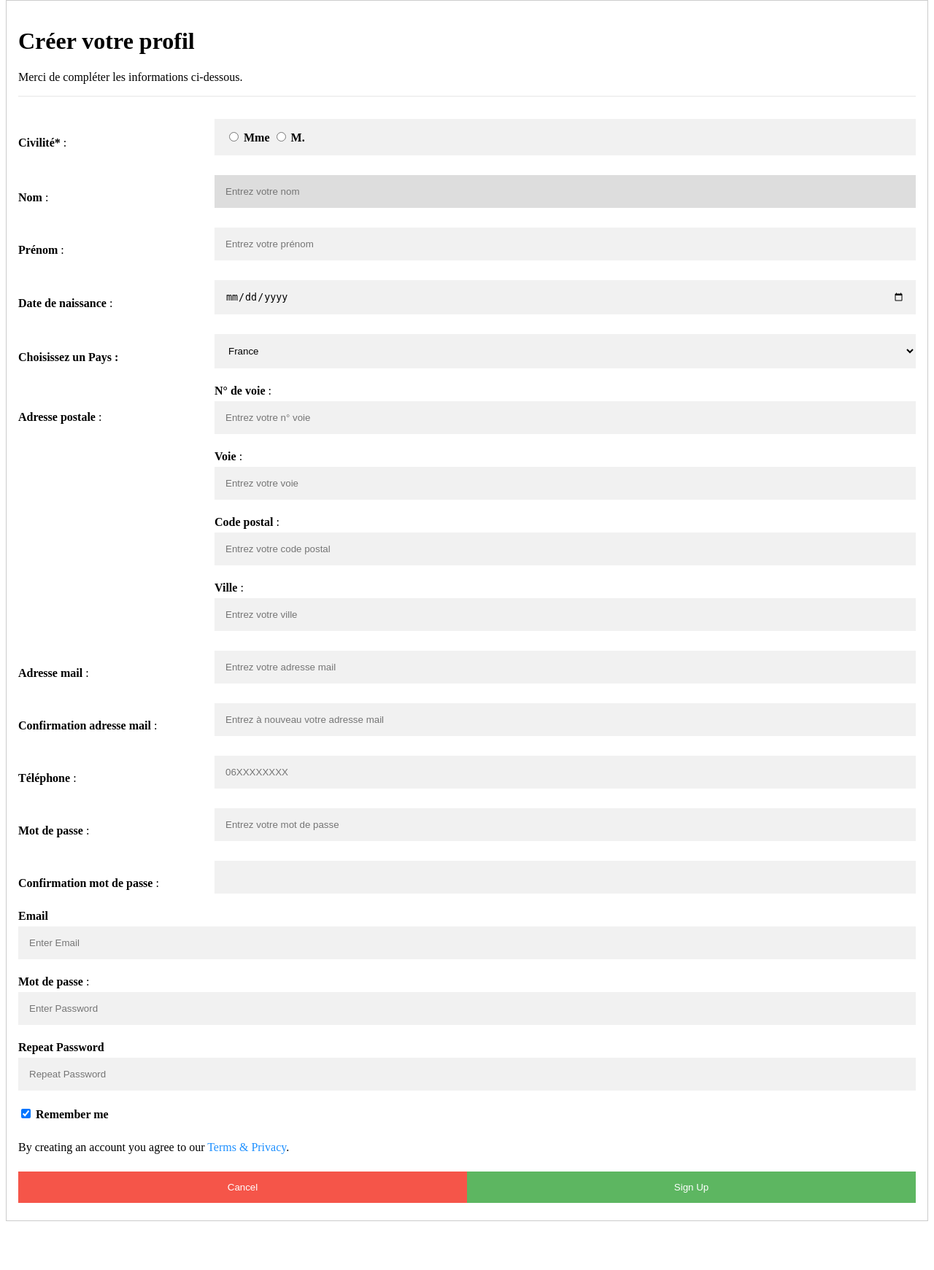
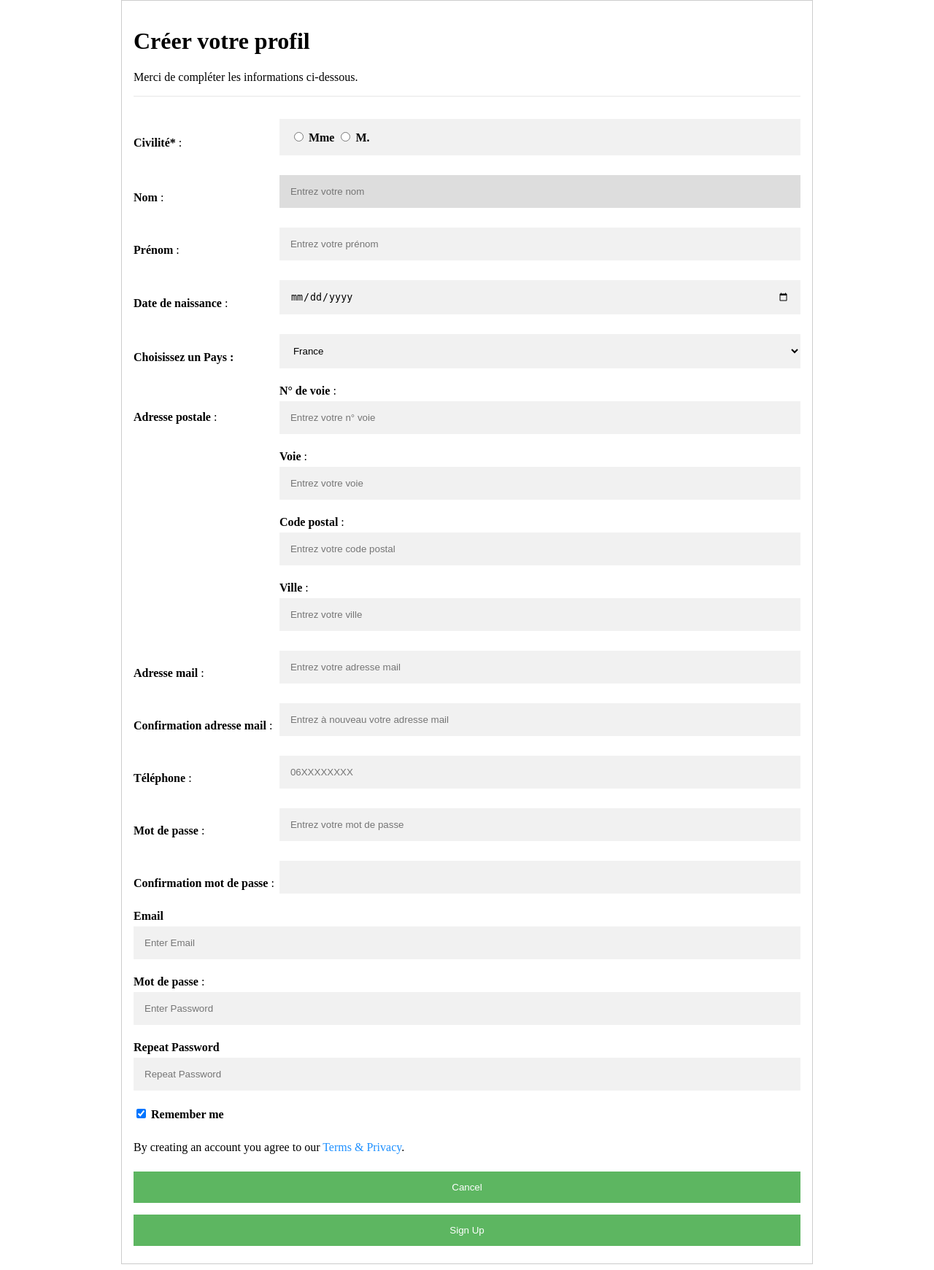
Before and after one commit to lisamossion/BankUp, a PHP site: page /inscription.php in a window 1280 px wide. Shown: the part 83-1824 px from the top of the page at 73% size. Before the commit the page ends 1757 px from the top, so only its background shows below. Run offline with PHP 8.4, Linux system fonts and the light colour scheme.

Commit message:
Update code.css

```diff
--- a/code.css
+++ b/code.css
@@ -4,6 +4,11 @@ nav {
     background-color: #0ddbd8 ;
     display: flex ;
     color: white;
+}
+
+form {
+    width: 75%;
+    margin: auto;
 }
 
 #item_Menu {
@@ -35,7 +40,7 @@ a:hover {
 * {box-sizing: border-box}
 
 /* Full-width input fields */
-  input[type=text], input[type=password], input[type=date], input[type=email], #pays, #civilite, #adresse {
+input[type=text], input[type=password], input[type=date], input[type=email], #pays, #civilite {
   width: 100%;
   padding: 15px;
   margin: 5px 0 22px 0;
@@ -44,7 +49,7 @@ a:hover {
   background: #f1f1f1;
 }
 
-input[type=text]:focus, input[type=password]:focus {
+input[type=text]:focus, input[type=password]:focus, input[type=date]:focus, input[type=email]:focus, #pays:focus, #civilite:focus {
   background-color: #ddd;
   outline: none;
 }
@@ -70,14 +75,18 @@ button:hover {
   opacity:1;
 }
 
+label {
+    font-weight: bold;
+}
+
 /* Extra styles for the cancel button */
-.cancelbtn {
+.bouton_Annuler {
   padding: 14px 20px;
   background-color: #f44336;
 }
 
 /* Float cancel and signup buttons and add an equal width */
-.cancelbtn, .signupbtn {
+.bouton_Annuler, .bouton_Valider {
   float: left;
   width: 50%;
 }
@@ -88,7 +97,7 @@ button:hover {
 }
 
 /* Clear floats */
-.clearfix::after {
+.bouton_Form::after {
   content: "";
   clear: both;
   display: table;
@@ -96,11 +105,7 @@ button:hover {
 
 /* Change styles for cancel button and signup button on extra small screens */
 @media screen and (max-width: 300px) {
-  .cancelbtn, .signupbtn {
+  .bouton_Annuler, .bouton_Valider {
     width: 100%;
   }
 }
-
-label {
-    font-weight: bold;
-}
```
